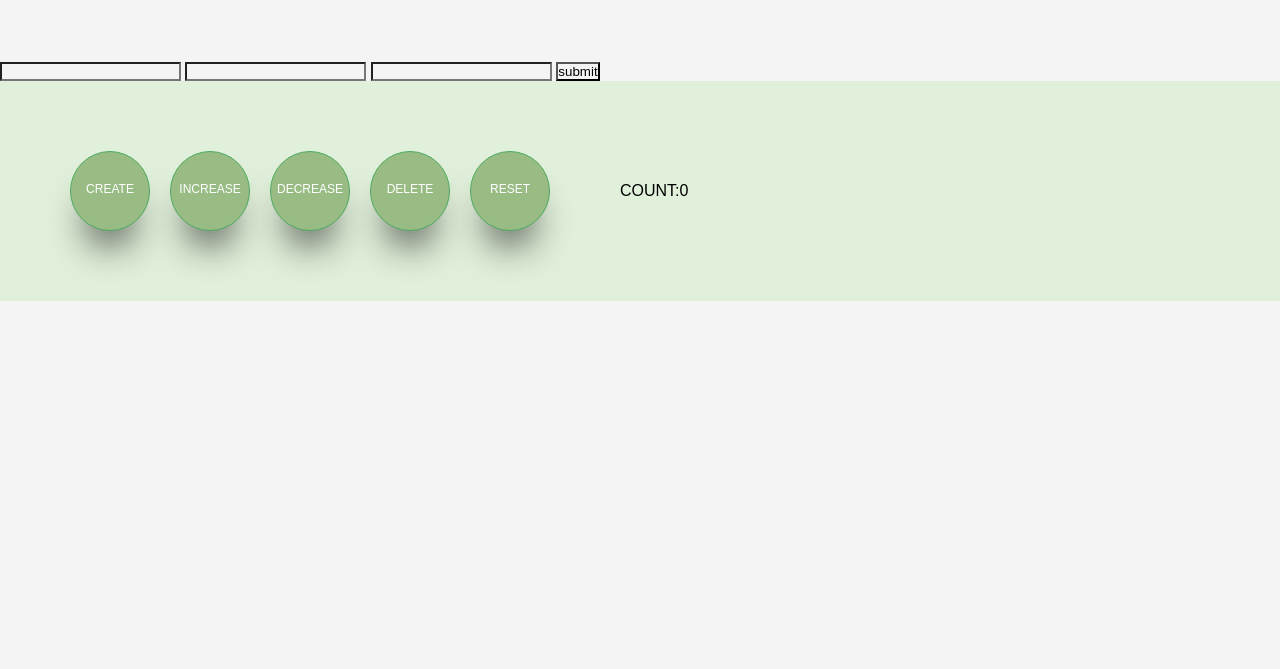
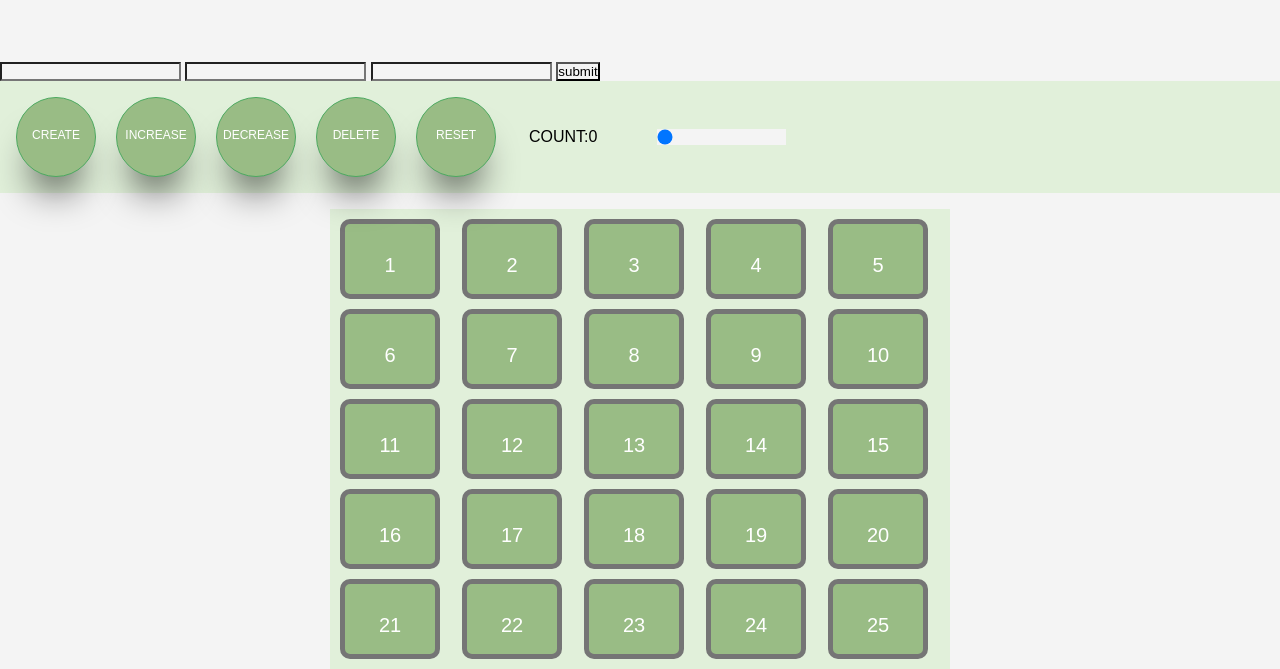
Before and after one commit to masashidev/javascript, a plain HTML site: page index.html in a window 1280 px wide. Shown: the part 145-814 px from the top of the page. Drawn offline with Linux system fonts and the light colour scheme; a web font is replaced by a local one.

Commit message:
add grid component

```diff
--- a/index.html
+++ b/index.html
@@ -35,10 +35,90 @@
     <div class="meta-data">
       <p>COUNT:<span id="count">0</span></p>
     </div>
+    <div class="input-range">
+      <input type="range" class="slider" name="slider" value="0" min="0" max="30">
+    </div>
   </div>
   <ul id="button-result">
+  </ul>
 
-  </ul>
+  <div class="gird">
+    <div class="grid-item">
+      <p>1</p>
+    </div>
+    <div class="grid-item">
+      <p>2</p>
+    </div>
+    <div class="grid-item">
+      <p>3</p>
+    </div>
+    <div class="grid-item">
+      <p>4</p>
+    </div>
+    <div class="grid-item">
+      <p>5</p>
+    </div>
+    <div class="grid-item">
+      <p>6</p>
+    </div>
+    <div class="grid-item">
+      <p>7</p>
+    </div>
+    <div class="grid-item">
+      <p>8</p>
+    </div>
+    <div class="grid-item">
+      <p>9</p>
+    </div>
+    <div class="grid-item">
+      <p>10</p>
+    </div>
+    <div class="grid-item">
+      <p>11</p>
+    </div>
+    <div class="grid-item">
+      <p>12</p>
+    </div>
+    <div class="grid-item">
+      <p>13</p>
+    </div>
+    <div class="grid-item">
+      <p>14</p>
+    </div>
+    <div class="grid-item">
+      <p>15</p>
+    </div>
+    <div class="grid-item">
+      <p>16</p>
+    </div>
+    <div class="grid-item">
+      <p>17</p>
+    </div>
+    <div class="grid-item">
+      <p>18</p>
+    </div>
+    <div class="grid-item">
+      <p>19</p>
+    </div>
+    <div class="grid-item">
+      <p>20</p>
+    </div>
+    <div class="grid-item">
+      <p>21</p>
+    </div>
+    <div class="grid-item">
+      <p>22</p>
+    </div>
+    <div class="grid-item">
+      <p>23</p>
+    </div>
+    <div class="grid-item">
+      <p>24</p>
+    </div>
+    <div class="grid-item">
+      <p>25</p>
+    </div
+  </div>
 
   </main>
   <script>
@@ -67,6 +147,8 @@
       count.textContent = elementAmount;
     }
 
+
+
   </script>
 </body>
 </html>
--- a/src/style.css
+++ b/src/style.css
@@ -24,14 +24,14 @@ h1 {
 
 .content-panel{
   display: flex;
-  padding: 20px;
+  padding: 3px;
   background-color: #E1F0DA;
 }
 .button-list {
   display: flex;
   justify-content: start;
   align-items: center;
-  padding: 40px;
+  padding: 3px;
   background-color: #E1F0DA;
 }
 .button-list button {
@@ -66,7 +66,57 @@ h1 {
   background-color: #E1F0DA;
 }
 
+.input-range {
+  display: flex;
+  justify-content: center;
+  align-items: center;
+  padding: 20px;
+
+  background-color: #E1F0DA;
+}
+
+.input-range input[type=range]{
+  width: 100%;
+  margin: 0 20px;
+  appearance: none;
+  cursor: pointer;
+}
 #button-result {
   background-color: #E1F0DA;
 
 }
+
+
+.gird {
+  display: grid;
+  grid-template-columns: repeat(5, 1fr);
+  grid-gap: 10px;
+  padding: 10px;
+
+  background-color: #E1F0DA;
+
+  max-width: 600px;
+  max-height: 600px;
+
+  margin: 0 auto;
+
+}
+
+.grid-item {
+  background-color: #99BC85;
+  color: white;
+  border: 5px solid #757575;
+
+  display: flex;
+  justify-content: center;
+  text-align: center;
+  padding: 10px;
+  font-size: 20px;
+  border-radius: 10px;
+
+  width: 70px;
+  height: 50px;
+
+  cursor: pointer;
+
+}
```
